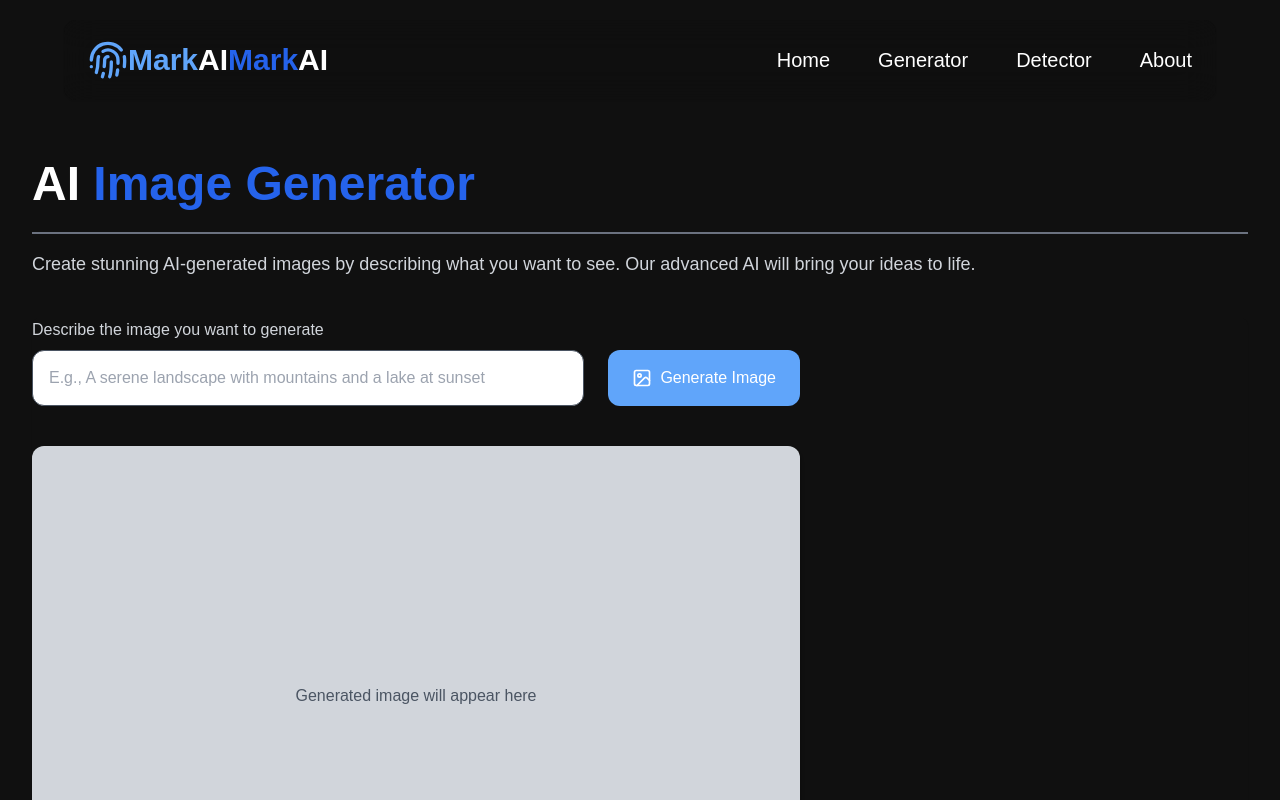
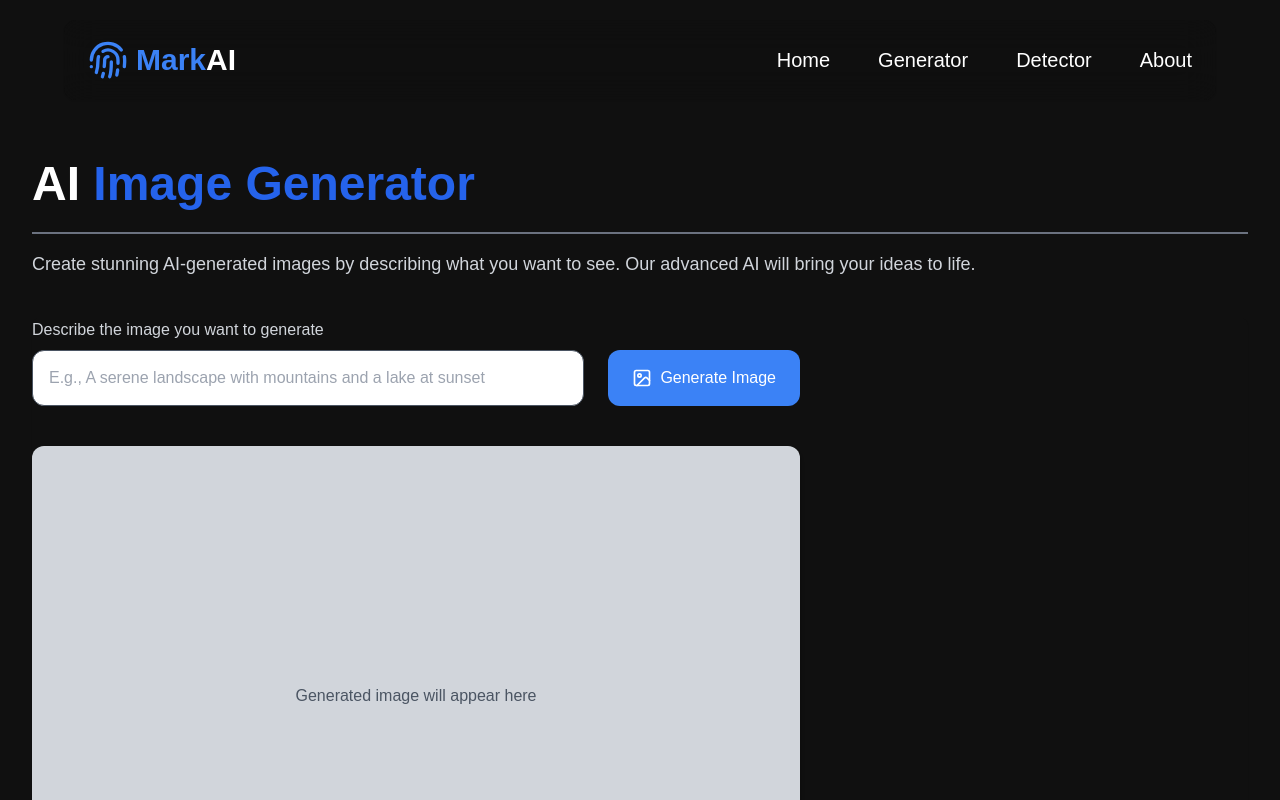
Before and after one commit to gourish-mokashi/MarkAI-NMITHacks, a React (Vite) app: page /generator in a window 1280 px wide. Shown: the top 800 px of the page. Built offline with nearby package versions, Linux system fonts and the light colour scheme; a web font is replaced by a local one.

Commit message:
minor changes

```diff
--- a/src/components/Footer.tsx
+++ b/src/components/Footer.tsx
@@ -9,7 +9,6 @@ export function Footer() {
   ];
 
   const bottomLinks = [
-    // { name: 'Privacy Policy ↗', to: '#' },
     { name: 'Made with ❤️ by Infectors ↗', to: 'https://github.com/gourish-mokashi/MarkAI-NMITHacks.git' },
   ];
 
--- a/src/components/GeneratorForm.tsx
+++ b/src/components/GeneratorForm.tsx
@@ -40,7 +40,7 @@ export function GeneratorForm() {
             <button
               type="submit"
               disabled={isGenerating}
-              className={`h-[56px] px-6 bg-blue-400 text-white rounded-xl hover:bg-blue-700 transition-colors flex items-center justify-center ${
+              className={`h-[56px] px-6 bg-blue-500 text-white rounded-xl hover:bg-blue-700 transition-colors flex items-center justify-center ${
                 isGenerating ? 'opacity-70 cursor-not-allowed' : ''
               }`}
             >
--- a/src/components/Header.tsx
+++ b/src/components/Header.tsx
@@ -9,12 +9,12 @@ export function Header() {
       <div className="w-full max-w-7xl mx-auto">
         <div className="flex justify-between p-2 md:h-20 h-14">
           <div className="flex items-center">
-            <Link to="/" className="flex-shrink-0 flex items-center">
-              <Fingerprint className="h-10 w-10 text-blue-400" />
-              <span className="text-blue-400 font-bold text-3xl">Mark</span>
-              <span className="text-white font-bold text-3xl">AI</span>
-              <span className="text-blue-600 font-bold md:text-3xl text-2xl">Mark</span>
-              <span className="text-white font-bold md:text-3xl text-2xl">AI</span>
+            <Link to="/" className="flex-shrink-0 flex gap-2 items-center">
+              <Fingerprint className="h-10 w-10 text-blue-500" />
+                <div>
+                  <span className="text-blue-500 font-bold md:text-3xl text-2xl">Mark</span>
+                  <span className="text-white font-bold md:text-3xl text-2xl">AI</span>
+              </div>
             </Link>
           </div>
 
```
